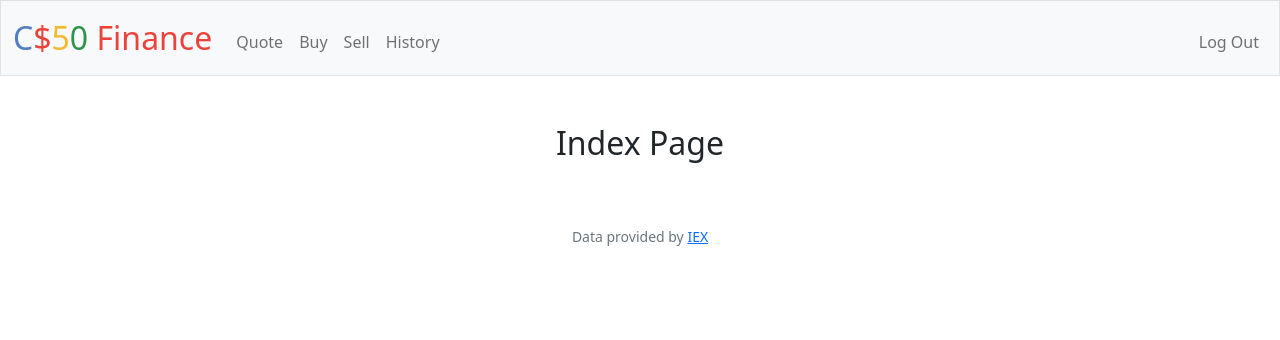
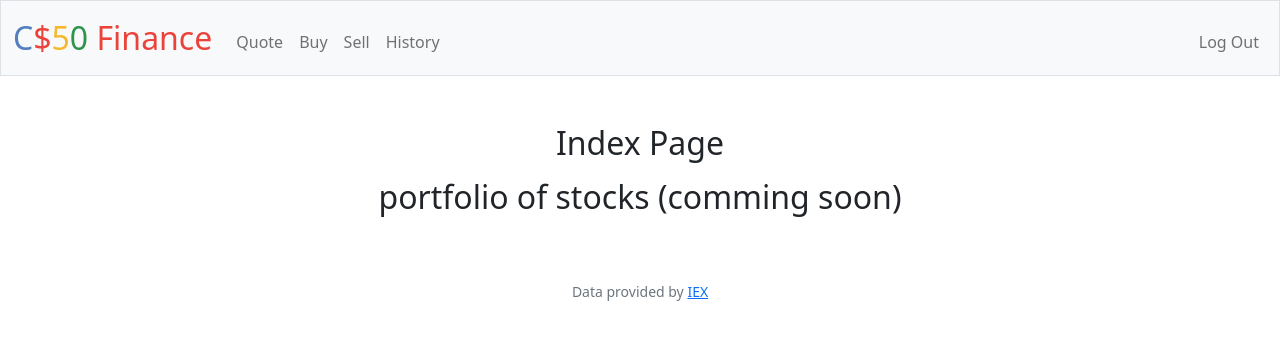
Before and after one commit to phornphatch/CS50-Havard, a Flask app: page / in a window 1280 px wide. Shown: the top 340 px of the page. Run offline with Flask 3, Linux system fonts and the light colour scheme; a user stored in the database is signed in; some libraries are stand-ins or nearby versions.

Commit message:
Sun, Aug 27, 2023, 8:34 PM +03:00

```diff
--- a/finance/templates/index.html
+++ b/finance/templates/index.html
@@ -5,5 +5,6 @@
 {% endblock %}
 
 {% block main %}
-    <h2 class="mb-3">Index Page<h2>
+    <h2 class="mb-3">Index Page</h2>
+    <h2 class="mb-3">portfolio of stocks (comming soon)</h2>
 {% endblock %}
--- a/finance/templates/login.html
+++ b/finance/templates/login.html
@@ -5,7 +5,7 @@
 {% endblock %}
 
 {% block main %}
-    <h2 class="mb-3">Login<h2>
+    <h2 class="mb-3">Login</h2>
     <form action="/login" method="post">
         <div class="mb-3">
             <input autocomplete="off" autofocus class="form-control mx-auto w-auto" id="username" name="username" placeholder="Username" type="text">
--- a/finance/templates/quoted.html
+++ b/finance/templates/quoted.html
@@ -5,6 +5,6 @@
 {% endblock %}
 
 {% block main %}
-    <h2 class="mb-3">Quoted Page<h2>
+    <h2 class="mb-3">Quoted Page</h2>
     <p>A share of {{ symbol }}({{symbol}} costs) ${{price}}.</p>
 {% endblock %}
```
